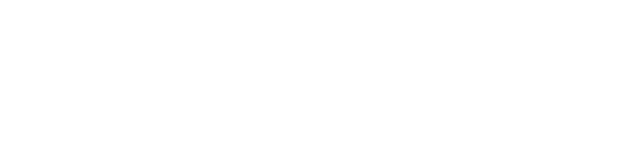
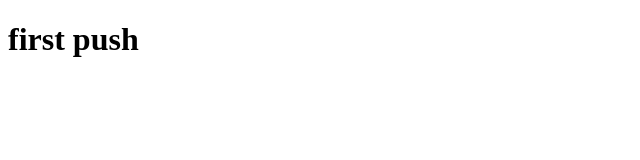
Before and after one commit to GonuguntaAswini/git, a plain HTML site: page index.html in a window 1280 px wide. Shown: the whole page, without its empty margins (0-640 px from the left). Drawn offline with Linux system fonts and the light colour scheme.

Commit message:
first push

```diff
--- a/indu.html
+++ b/index.html
@@ -6,6 +6,6 @@
     <title>git</title>
 </head>
 <body>
-
+    <h1>first push</h1>
 </body>
 </html>
```
